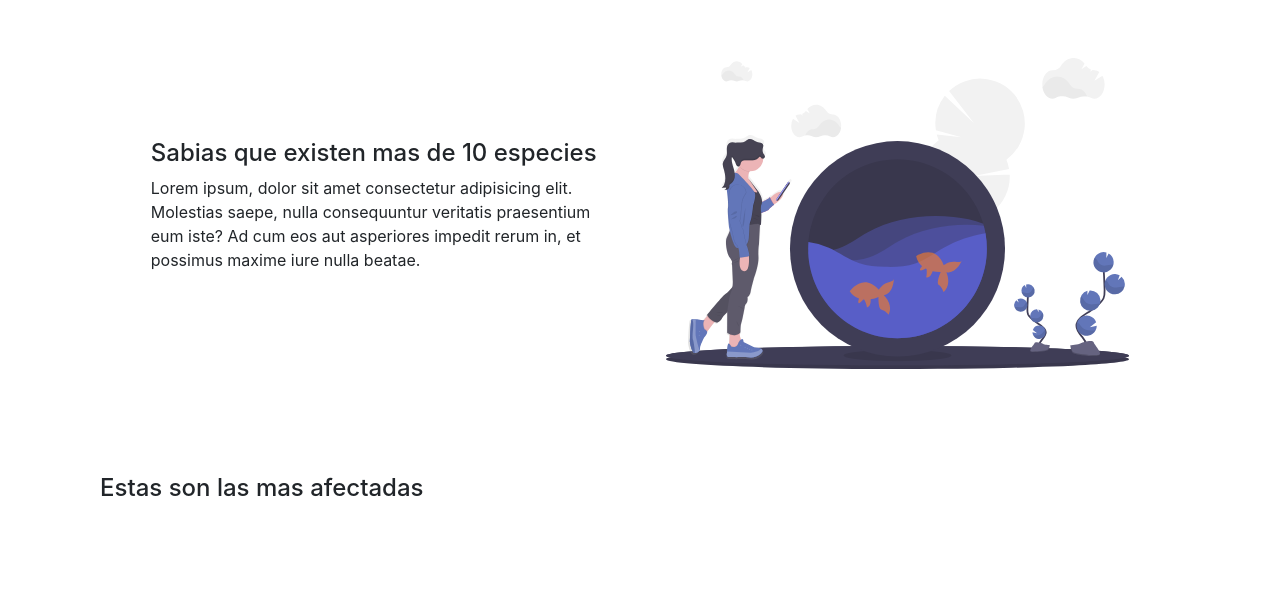
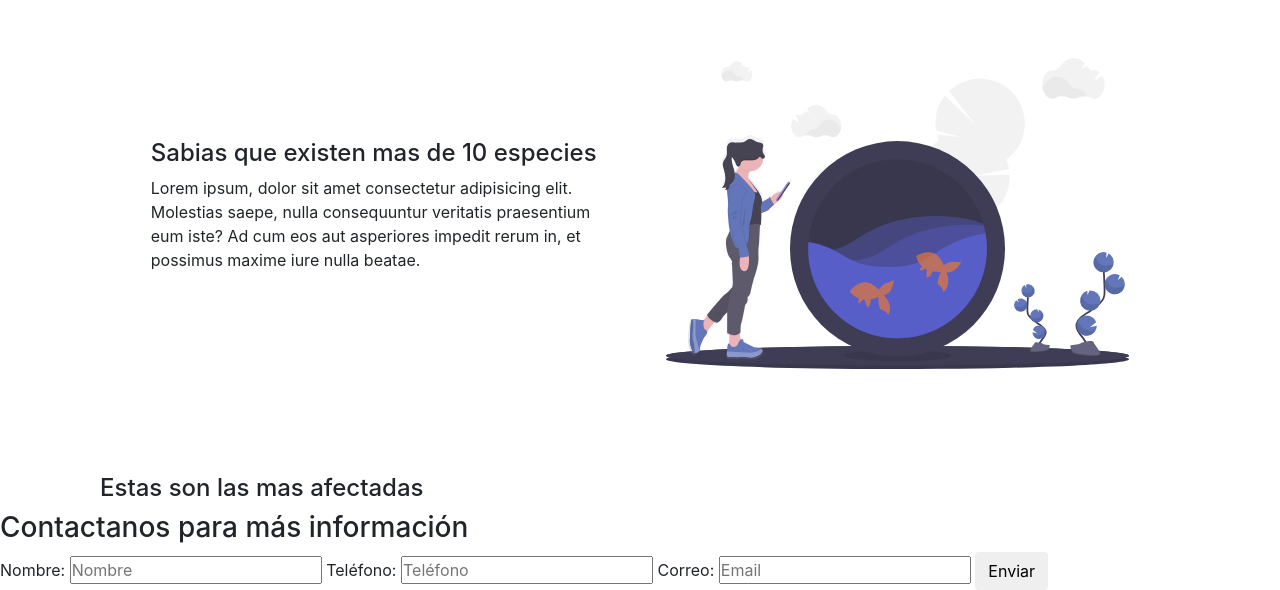
Before and after one commit to Lflores2022/hack-the-ocean, a plain HTML site: page index.html in a window 1280 px wide. Shown: the part 822-1412 px from the top of the page. Before the commit the page ends 1333 px from the top, so only its background shows below. Drawn offline with nearby package versions, Linux system fonts and the light colour scheme; no server answers.

Commit message:
Update index.html

```diff
--- a/index.html
+++ b/index.html
@@ -45,6 +45,21 @@
         </section>
     </div>
 
+    <div class="contact">
+      <h3>Contactanos para más información</h3>
+      <form action="https://formsubmit.co/lailacalderonramos@icloud.com" method="post">
+        <input type="hidden" name="_subjet" value="New email">
+        <label for="name">Nombre: </label>
+        <input type="text" name="name" placeholder="Nombre" required>
+        <label for="phone">Teléfono: </label>
+        <input type="text" name="phone" placeholder="Teléfono" required>
+        <label for="mail">Correo: </label>
+        <input type="text" name="email" placeholder="Email" required>
+        <button type="submit" class="btn">Enviar</button>
+      </form>
+
+    </div>
+
     <script src="https://code.jquery.com/jquery-3.2.1.slim.min.js"></script>
 <script src="https://cdn.jsdelivr.net/npm/popper.js@1.12.9/dist/umd/popper.min.js"></script>
 <script src="https://cdn.jsdelivr.net/npm/bootstrap@4.0.0/dist/js/bootstrap.min.js"></script>
```
